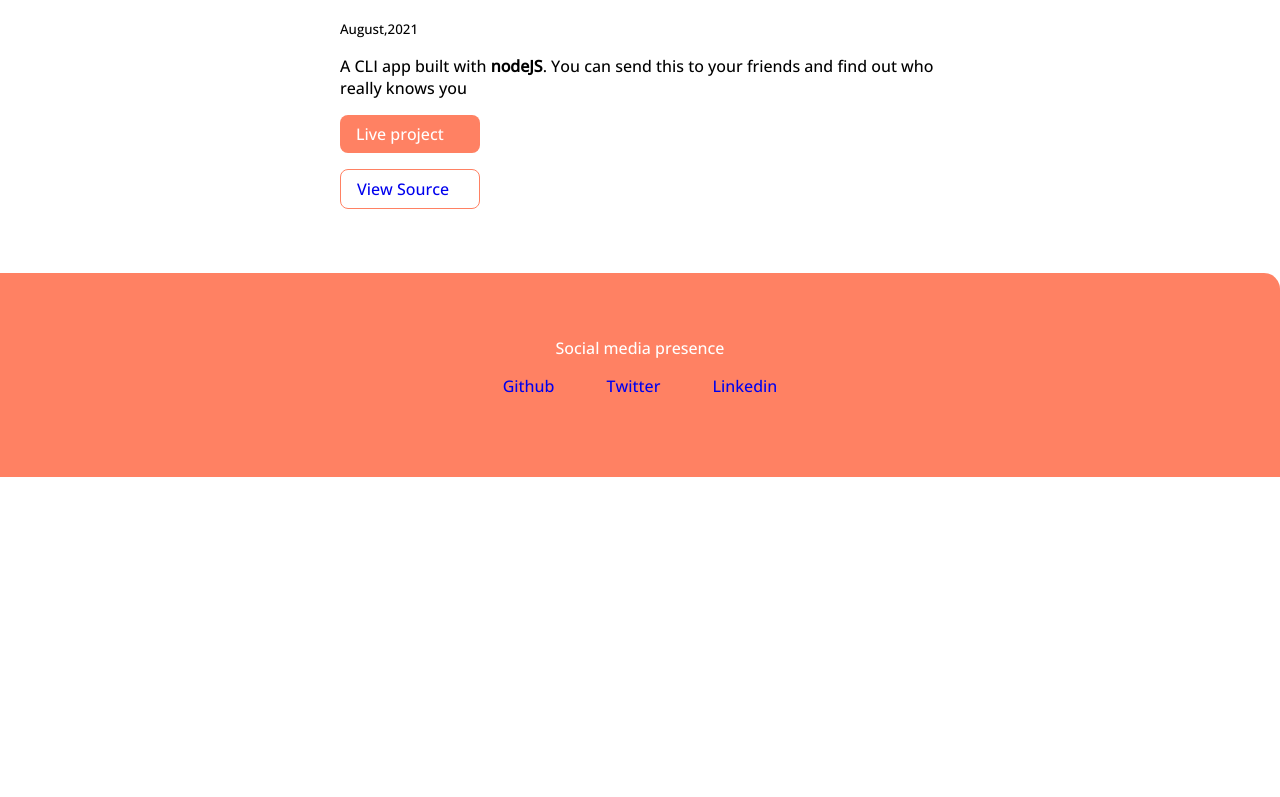
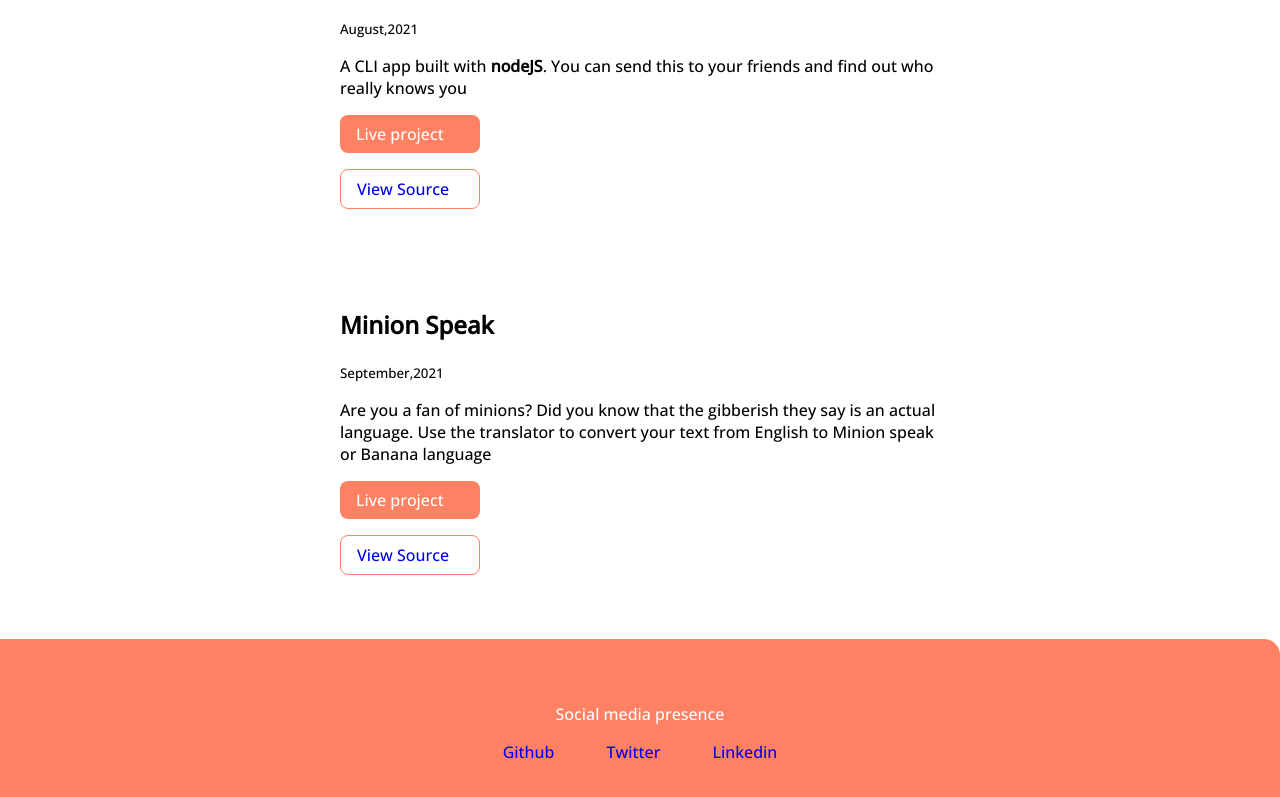
Before and after one commit to anupam39/neog-camp-lesson-3-live, a plain HTML site: page projects.html in a window 1280 px wide. Shown: the part 733-1530 px from the top of the page. Before the commit the page ends 1210 px from the top, so only its background shows below. Drawn offline with nearby package versions, Linux system fonts and the light colour scheme.

Commit message:
minion project added

```diff
--- a/projects.html
+++ b/projects.html
@@ -41,6 +41,15 @@
                 <a class="link link-secondary" href="https://github.com/anupam39/markOne-project-Pt2">View Source</a>
             </article>
         </li>
+        <li>
+            <article class="showcase-list container container-center">
+                <h1>Minion Speak</h1>
+                <small>September,2021</small>
+                <p>Are you a fan of minions? Did you know that the gibberish they say is an actual language. Use the translator to convert your text from English to Minion speak or Banana language</p>
+                <a class="link link-primary" href="https://miniontranslateag39.netlify.app">Live project</a>
+                <a class="link link-secondary" href="https://github.com/anupam39/neog-camp-lesson-3-live">View Source</a>
+            </article>
+        </li>
     </ul>
 
     <footer class="footer">
```
